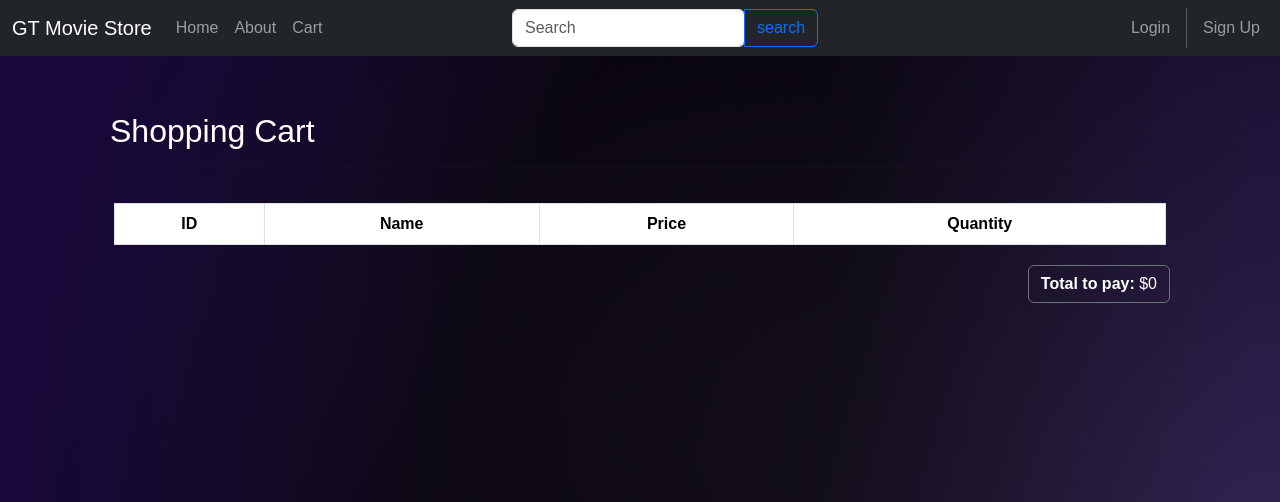
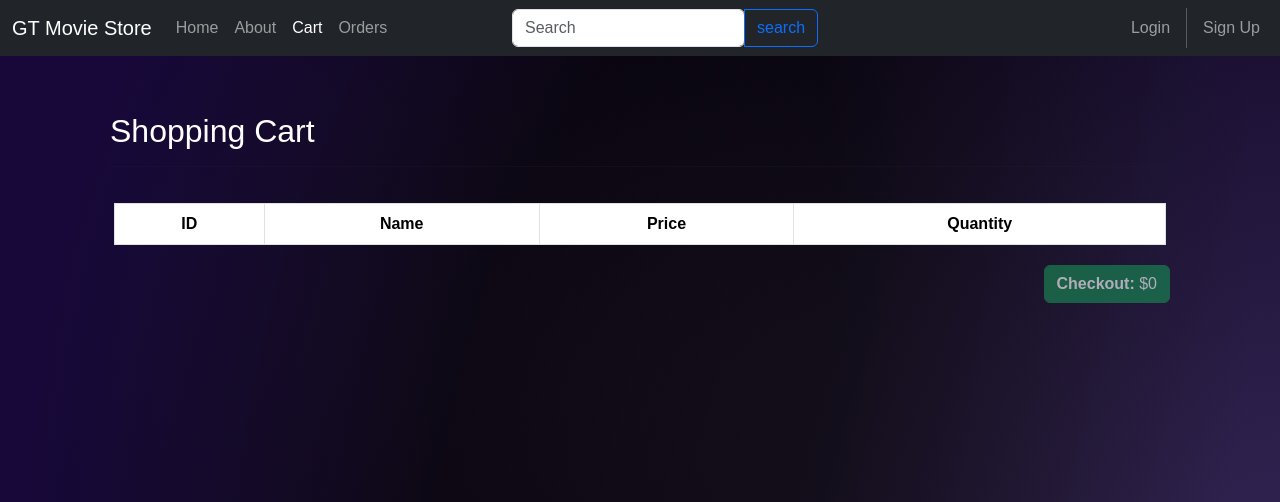
Before and after one commit to k3sharma/2340_Team2_Project1, a Django app: page /cart/ in a window 1280 px wide. Shown: the top 502 px of the page. Run offline with Django 5.2, Linux system fonts and the light colour scheme; lists and menus that the app fills with data are empty.

Commit message:
feat: added checkout functionality

```diff
--- a/cart/templates/cart/index.html
+++ b/cart/templates/cart/index.html
@@ -35,8 +35,8 @@
     </div>
     <div class="row">
       <div class="text-end">
-        <a class="btn btn-outline-secondary mb-2" style ="color:white"><b>Total
-          to pay:</b> ${{ template_data.cart_total }}</a>
+        <a class="btn btn-success mb-2 {% if template_data.movies_in_cart|length == 0 %}disabled{% endif %}" href="{% url 'cart.checkout' %}"
+           style ="color:white"><b>Checkout:</b> ${{ template_data.cart_total }}</a>
               {% if template_data.movies_in_cart|length > 0 %}
             <a href="{% url 'cart.clear' %}">
               <button class="btn btn-danger mb-2">
--- a/cart/urls.py
+++ b/cart/urls.py
@@ -4,4 +4,7 @@ urlpatterns = [
     path('', views.index, name='cart.index'),
     path('<int:id>/add/', views.add, name='cart.add'),
     path('clear/', views.clear, name='cart.clear'),
+    path('<int:id>/remove/', views.remove, name='cart.remove'), # FIXME: this is not used
+    path('orders/', views.orders, name='cart.orders'),
+    path('checkout/', views.checkout, name='cart.checkout'),
 ]
--- a/cart/views.py
+++ b/cart/views.py
@@ -1,7 +1,10 @@
+from django.contrib.auth.decorators import login_required
 from django.shortcuts import render
 from django.shortcuts import get_object_or_404, redirect
-from dashboard.models import Movie
+from django.utils.timezone import now
+from dashboard.models import Movie, Order, OrderItem
 from .utils import calculate_cart_total
+
 def index(request):
     cart_total = 0
     movies_in_cart = []
@@ -35,3 +38,35 @@ def add_to_cart(request, id):
 def clear(request):
     request.session['cart'] = {}
     return redirect('cart.index')
+
+def remove(request, id):
+    cart = request.session.get('cart', {})
+    if id in cart:
+        del cart[id]
+    request.session['cart'] = cart
+    return redirect('cart.index')
+
+@login_required
+def checkout(request):
+    cart = request.session.get('cart', {})
+    if not cart:
+        return redirect('cart.index')
+
+    movie_ids = list(cart.keys())
+    movies_in_cart = Movie.objects.filter(id__in=movie_ids)
+
+    order = Order.objects.create(user=request.user, date=now())
+    print(cart)
+    for movie in movies_in_cart:
+        quantity = cart[str(movie.id)]
+        OrderItem.objects.create(order=order, movie=movie, quantity=quantity)
+
+    request.session['cart'] = {}
+
+    return redirect('cart.orders')
+
+@login_required
+def orders(request):
+    user_orders = Order.objects.filter(user=request.user).order_by('-date')
+    print(user_orders)
+    return render(request, 'cart/orders.html', {'orders': user_orders})
--- a/templates/navbar.html
+++ b/templates/navbar.html
@@ -10,11 +10,14 @@
                     <a class="nav-link {% if request.path == '/' %}active{% endif %}" aria-current="page" href="/">Home</a>
                 </li>
                 <li class="nav-item">
-                    <a class="nav-link {% if request.path == '/about' %}active{% endif %}" href="/about">About</a>
+                    <a class="nav-link {% if request.path == '/about/' %}active{% endif %}" href="/about">About</a>
                 </li>
                 <li class="nav-item">
-                    <a class="nav-link"
+                    <a class="nav-link {% if request.path == '/cart/' %}active{% endif %}"
               href="{% url 'cart.index' %}">Cart</a>
+                </li>
+                <li class="nav-item">
+                    <a class="nav-link {% if request.path == '/cart/orders/' %}active{% endif %}" href="{% url 'cart.orders' %}">Orders</a>
                 </li>
             </ul>
             <div style = "position:absolute; left: 40%;">
```
Also changed, not shown: cart/templates/cart/orders.html (added, +27 -0 lines), db.sqlite3.
